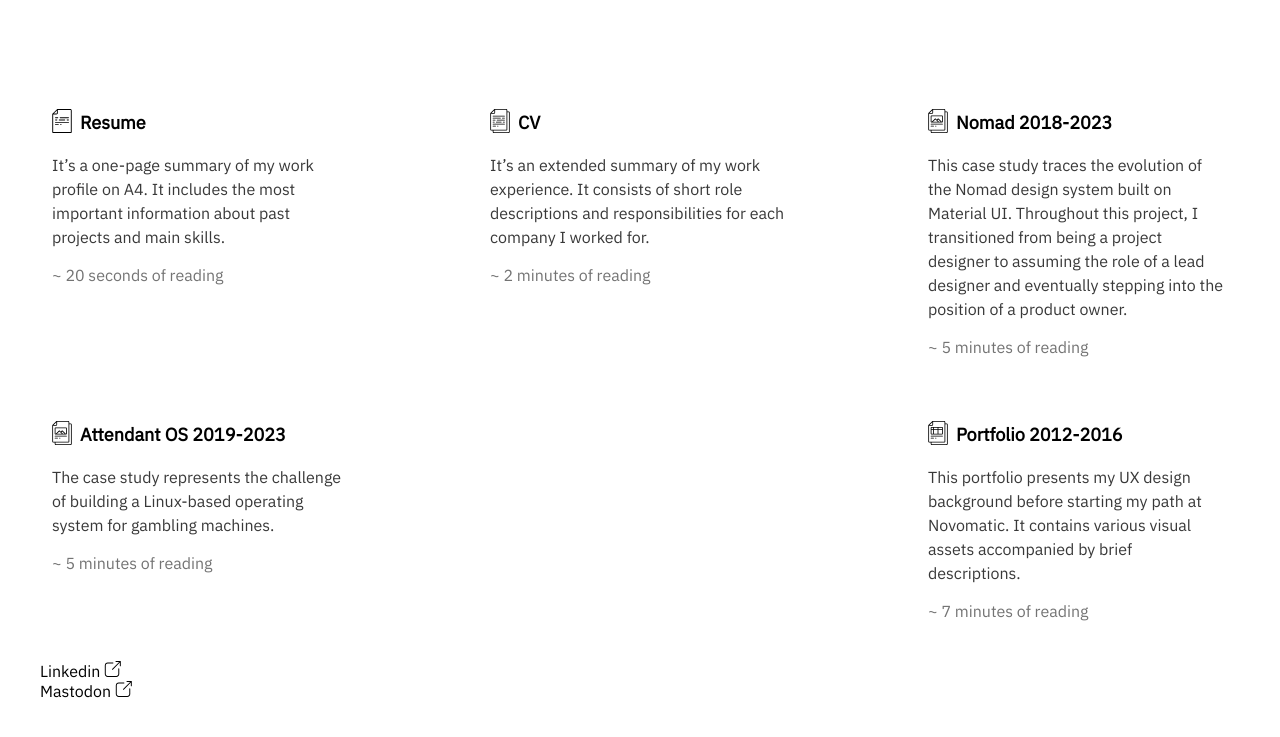
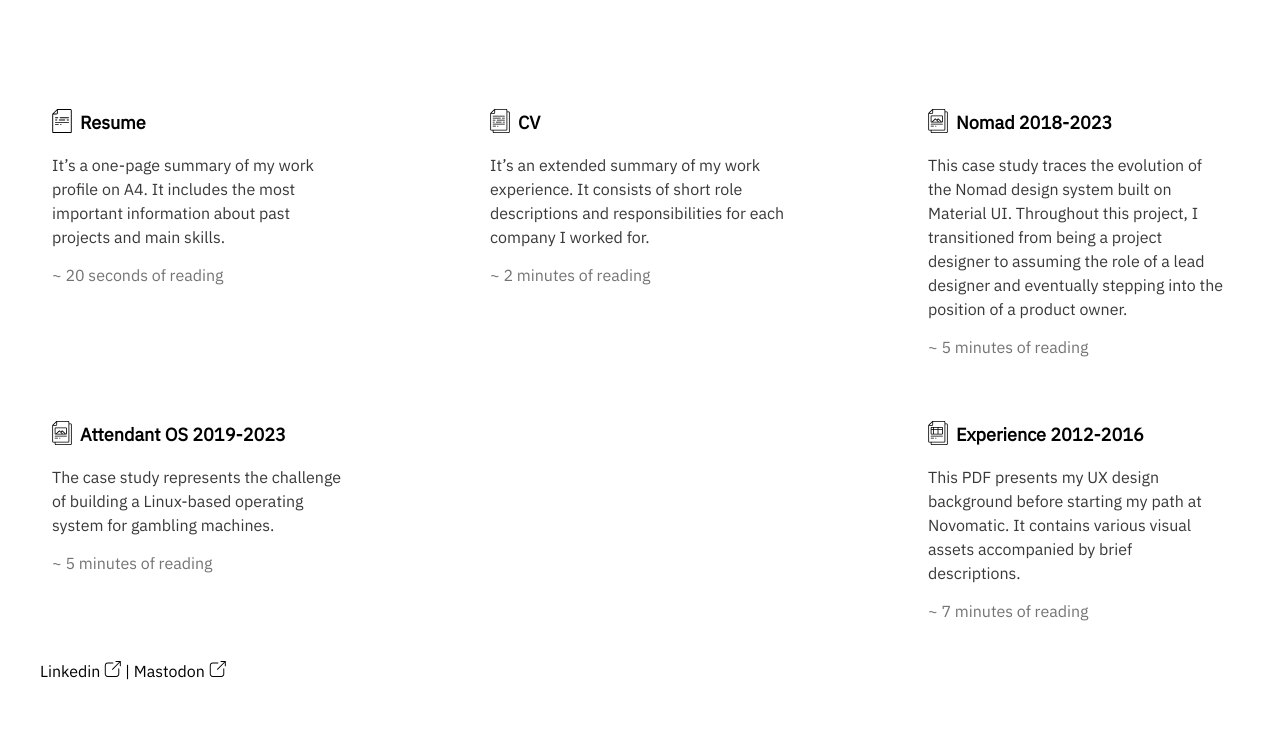
Before and after one commit to texcut/vasyliev.design, a plain HTML site: page index.html in a window 1280 px wide. Shown: the part 494-1231 px from the top of the page. Drawn offline with Linux system fonts and the light colour scheme.

Commit message:
Portfolio fixes, links fixes

```diff
--- a/index.html
+++ b/index.html
@@ -54,15 +54,15 @@
     <a href="pdf/Anton-Vasyliev-portfolio-2012-2016.pdf">
       <div class="portfolio-item">
         <img src="img/portfolio.svg" title="Portfolio icon" class="poftfolio-item-icon">
-        <h2>Portfolio 2012-2016</h2>
-        <p class="poftfolio-item-description">This portfolio presents my UX design background before starting my path at Novomatic. It contains various visual assets accompanied by brief descriptions.</p>
+        <h2>Experience 2012-2016</h2>
+        <p class="poftfolio-item-description">This PDF presents my UX design background before starting my path at Novomatic. It contains various visual assets accompanied by brief descriptions.</p>
         <p class="poftfolio-item-reading-time">~ 7 minutes of reading</p>
       </div>
     </a>
   </div>
 
   <footer>
-    <a href="https://www.linkedin.com/in/vasyliev/" class="descriptions" target="_blank">Linkedin <img src="img/new-tab.svg"></a> </br>
+    <a href="https://www.linkedin.com/in/vasyliev/" class="descriptions" target="_blank">Linkedin <img src="img/new-tab.svg"></a> |
     <a href="https://mastodon.social/@texcut" class="descriptions" target="_blank">Mastodon <img src="img/new-tab.svg"></a>
    </footer>
 
```
